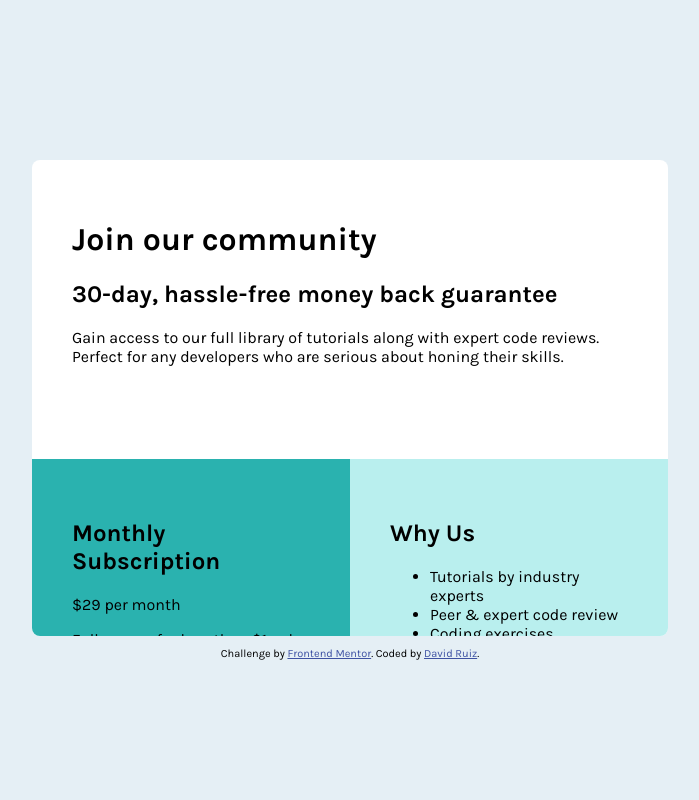
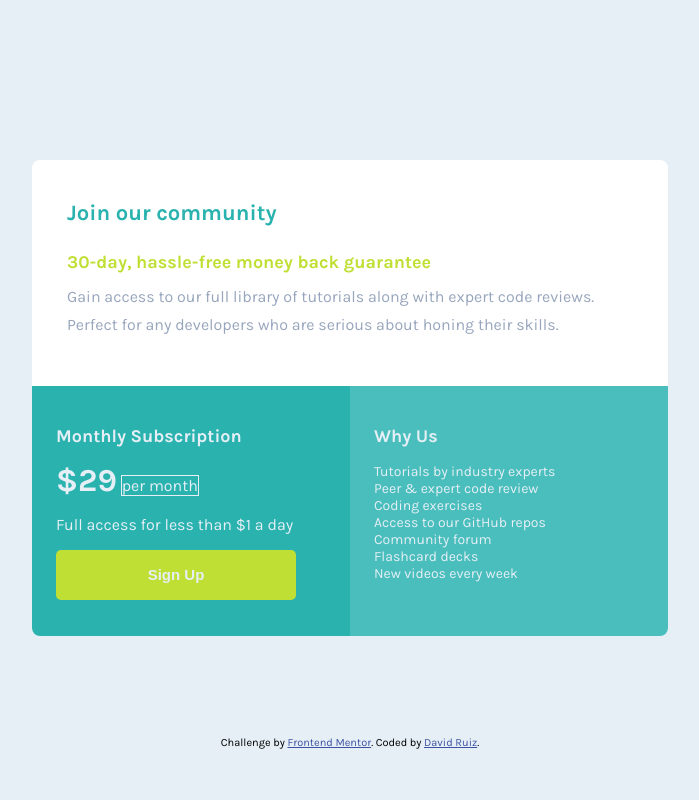
Before and after one commit to CodinGitHub/single-price-grid-component-master, a plain HTML site: page index.html in a window 1280 px wide. Shown: the whole page, without its empty margins (290-989 px from the left). Drawn offline with Linux system fonts and the light colour scheme.

Commit message:
without final details

```diff
--- a/styles.css
+++ b/styles.css
@@ -19,26 +19,72 @@ body{
   grid-template-columns: 1fr 1fr;
   width: 636px;
   height: 476px;
-  margin: 160px auto 10px;
+  margin: 160px auto 100px;
   border-radius: 8px;
   overflow: hidden;
   box-sizing: border-box;
 }
 .our_community{
   grid-column: 1 /3 ;
-  padding: 40px;
-  height: 219px;
+  padding: 25px 35px 35px 35px;
+  /* height: 219px; */
 }
 .monthly_suscription{
   background-color: var(--Cyan);
   padding: 40px;
-  height: 258px;
+  /* height: 258px; */
 }
 .why_us{
-  background-color: var(--light_Cyan);
-  padding: 40px;
-  height: 258px;
+  background-color: rgb(74, 190, 189);
+  padding: 35px;
+  /* height: 258px; */
 }
-
+.our_community h1{
+  font-size: 22px;
+  color: var(--Cyan);
+}
+.our_community h2{
+  color: var(--Bright_Yellow);
+  font-size: 18px;
+  margin: 25px 0 10px 0;
+}
+.our_community p{
+  color: var(--Grayish_Blue);
+  line-height: 28px;
+  margin: 0;
+}
+.monthly_suscription, .why_us{
+  color: var(--Light_Gray);
+  padding: 24px;
+}
+.monthly_suscription h2{
+  font-size: 18px;
+}
+.price{
+  font-size: 32px;
+  font-weight: 700;
+}
+.payment{
+  border: 1px solid;
+}
+.why_us h2{
+  font-size: 18px;
+}
+button{
+  background-color: var(--Bright_Yellow);
+  border-radius: 5px;
+  width: 240px;
+  height: 50px;
+  border-style: none;
+  color: var(--Light_Gray);
+  font-size: 15px;
+  font-weight: 700;
+}
+li{
+  /* display: inline-block; */
+  list-style-type: none;
+  margin-left: -40px;
+  font-size: 14px;
+}
 .attribution { font-size: 11px; text-align: center; }
 .attribution a { color: hsl(228, 45%, 44%); }
```
